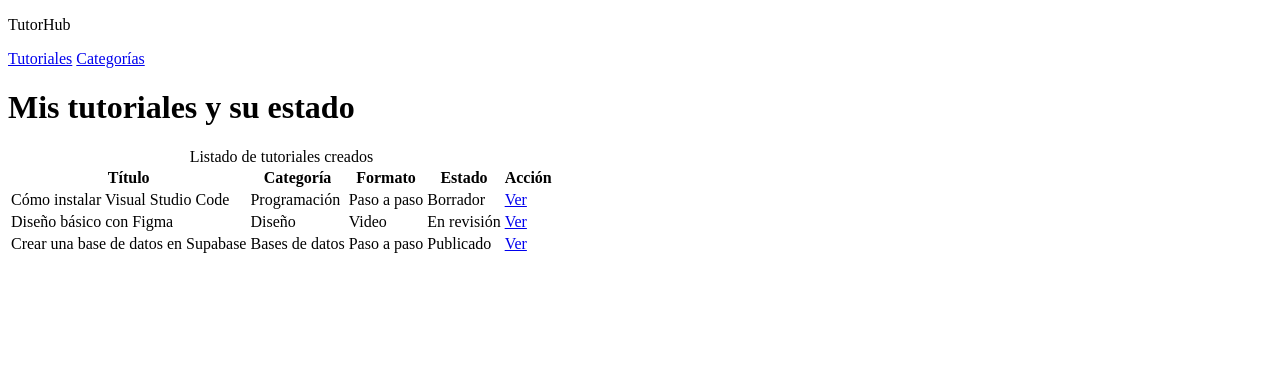
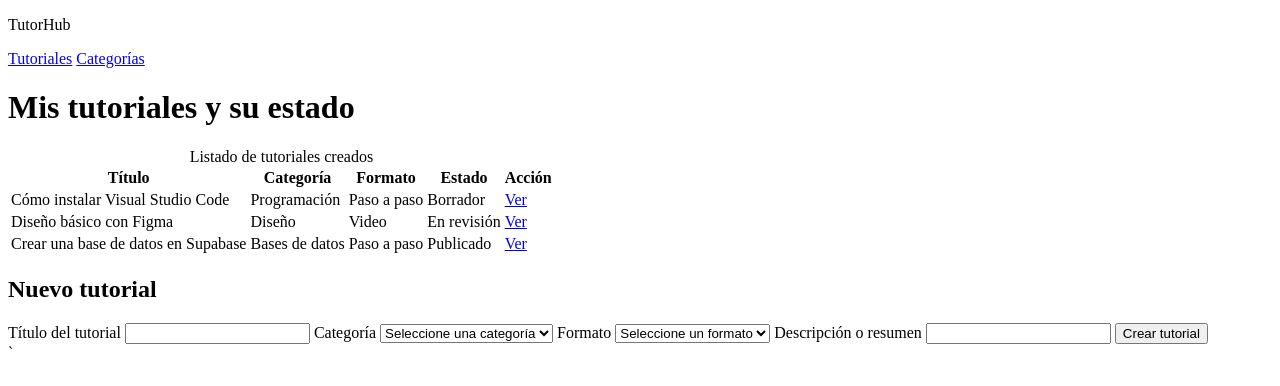
Before and after one commit to uleam-web-2026-2/webIB-Espinoza-Ponce, a Svelte app: page / in a window 1280 px wide. Shown: the top 386 px of the page. Built offline with nearby package versions, Linux system fonts and the light colour scheme.

Commit message:
feat: maquetar formulario accesible y estilos base en app.css

```diff
--- a/index.html
+++ b/index.html
@@ -1,10 +1,10 @@
 <!doctype html>
-<html lang="en">
+<html lang="es">
   <head>
     <meta charset="UTF-8" />
     <link rel="icon" type="image/svg+xml" href="/favicon.svg" />
     <meta name="viewport" content="width=device-width, initial-scale=1.0" />
-    <title>mi-producto</title>
+    <title>TutorHub</title>
   </head>
   <body>
     <div id="app"></div>
--- a/src/App.svelte
+++ b/src/App.svelte
@@ -1,7 +1,10 @@
+<script lang="ts">
+  import Formulario from './Formulario.svelte';
+</script>
+
 <header>
   <p>TutorHub</p>
-
-  <nav>
+  <nav aria-label="Principal">
     <a href="#">Tutoriales</a>
     <a href="#">Categorías</a>
   </nav>
@@ -48,4 +51,6 @@
       </tr>
     </tbody>
   </table>
+  <Formulario />
 </main>
+`
--- /dev/null
+++ b/src/Formulario.svelte
@@ -0,0 +1,34 @@
+<section aria-labelledby="titulo-nuevo">
+  <h2 id="titulo-nuevo">Nuevo tutorial</h2>
+
+  <form action="#" method="post">
+    <!-- Campo 1: Título (obligatorio) -->
+    <label for="titulo">Título del tutorial</label>
+    <input type="text" id="titulo" name="titulo" required>
+
+    <!-- Campo 2: Categoría (obligatorio) -->
+    <label for="categoria">Categoría</label>
+    <select id="categoria" name="categoria" required>
+      <option value="">Seleccione una categoría</option>
+      <option value="programacion">Programación</option>
+      <option value="diseno">Diseño</option>
+      <option value="bases-datos">Bases de datos</option>
+    </select>
+
+    <!-- Campo 3: Formato (obligatorio) -->
+    <label for="formato">Formato</label>
+    <select id="formato" name="formato" required>
+      <option value="">Seleccione un formato</option>
+      <option value="paso-a-paso">Paso a paso</option>
+      <option value="video">Video</option>
+      <option value="interactivo">Interactivo</option>
+    </select>
+
+    <!-- Campo 4: Descripción (opcional) -->
+    <label for="descripcion">Descripción o resumen</label>
+    <input type="text" id="descripcion" name="descripcion">
+
+    <!-- Botón de envío nativo -->
+    <button type="submit">Crear tutorial</button>
+  </form>
+</section>
--- a/src/app.css
+++ b/src/app.css
@@ -11,4 +11,19 @@
   td {
     display: block;
   }
+
 }
+label {
+  display: block;
+  margin-top: 1.25rem;
+}
+
+input, select, textarea {
+  display: block;
+  width: 100%;
+  padding: 0.6rem 0.75rem;
+}
+
+button {
+  padding: 0.75rem 1.5rem;
+}
```
